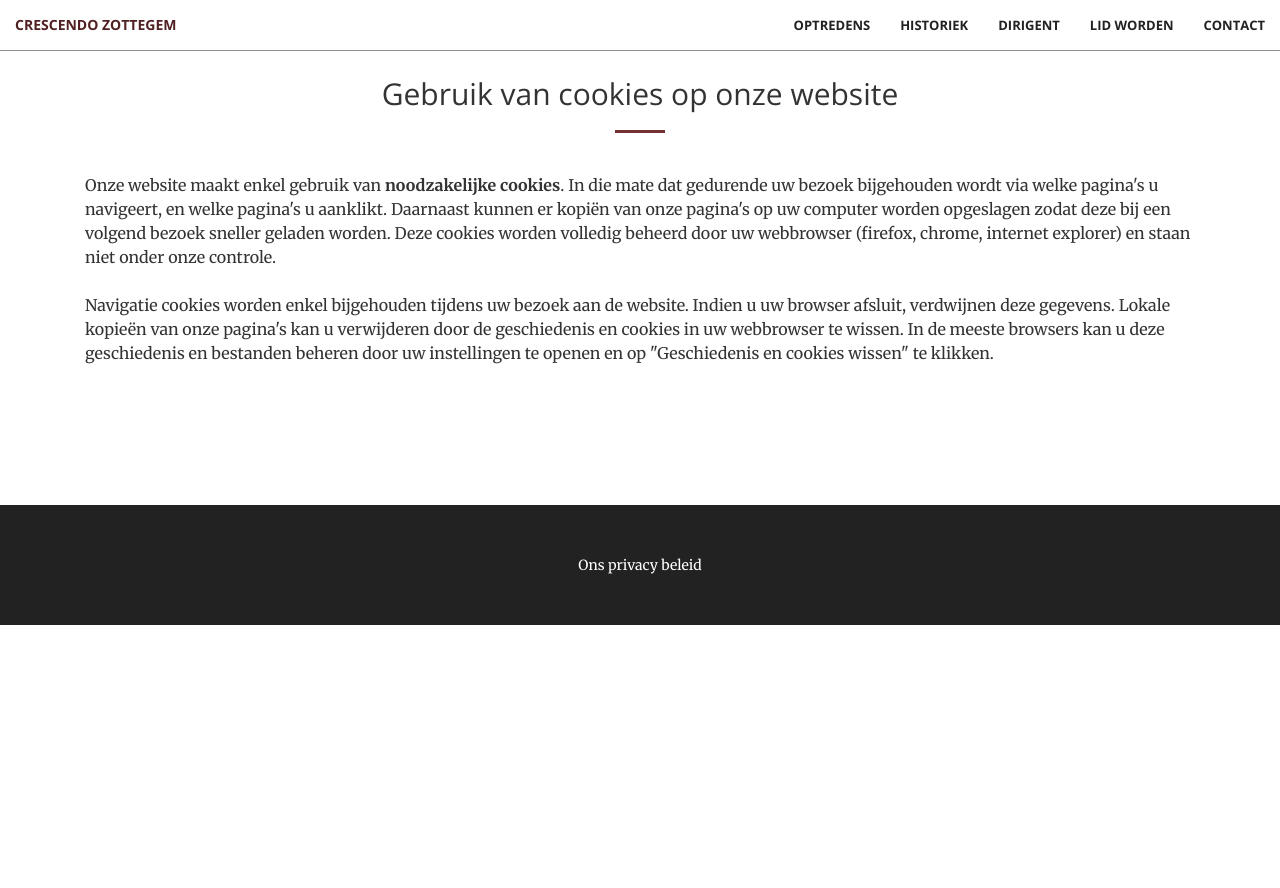
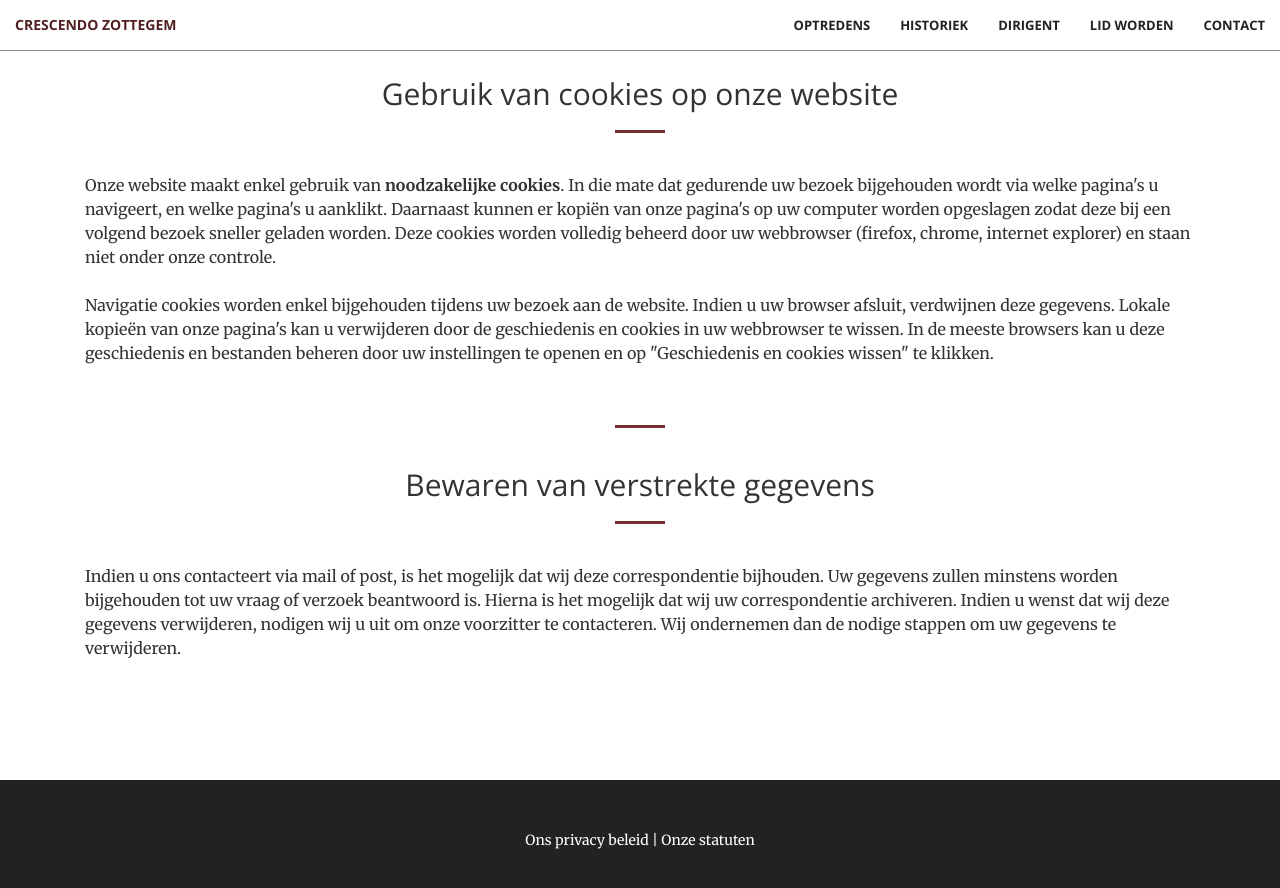
Before and after one commit to VZWCrescendo/crescendo_site, a Jekyll site: the page built from policy.html, in a window 1280 px wide and 900 px high, scrolled down 1290 px. Shown: the top 888 px of the window. Built offline with Jekyll 4.4.1, drawn with Linux system fonts in a browser that asks for light colours; nearby versions of some CDN libraries; before the commit the page ends 1915 px from its top, so only the background shows below that.

Commit message:
Toevoegen statuten

```diff
--- a/_includes/footer.html
+++ b/_includes/footer.html
@@ -2,7 +2,7 @@
   <div class="container text-center">
     <div class="call-to-action">
       <footer>
-        <a href="{{ site.baseurl }}/policy.html" style="color: white;">Ons privacy beleid</a>
+        <a href="{{ site.baseurl }}/policy.html" style="color: white;">Ons privacy beleid</a> | <a href="{{ site.baseurl }}/statuten.html" style="color: white;">Onze statuten</a>
       </footer>
     </div>
   </div>
--- a/policy.html
+++ b/policy.html
@@ -86,4 +86,24 @@
     </div>
   </div>
   <br/>
+  <hr class="primary">
+  <br />
+  <div class="container">
+    <div class="row">
+      <div class="col-lg-12 text-center">
+        <h2 class="section-heading">Bewaren van verstrekte gegevens</h2>
+        <hr class="primary">
+      </div>
+    </div>
+    <br/>
+    <div class="col-lg-12 col-md-12 text-left">
+      <p>
+        Indien u ons contacteert via mail of post, is het mogelijk dat wij deze correspondentie bijhouden.
+        Uw gegevens zullen minstens worden bijgehouden tot uw vraag of verzoek beantwoord is. Hierna is het mogelijk dat wij
+        uw correspondentie archiveren. Indien u wenst dat wij deze gegevens verwijderen, nodigen wij u uit om onze voorzitter te contacteren.
+        Wij ondernemen dan de nodige stappen om uw gegevens te verwijderen.
+      </p>
+
+    </div>
+  </div>
 </section>
```
Also changed, not shown: statuten.html (added, +54 -0 lines), 2 other files.
